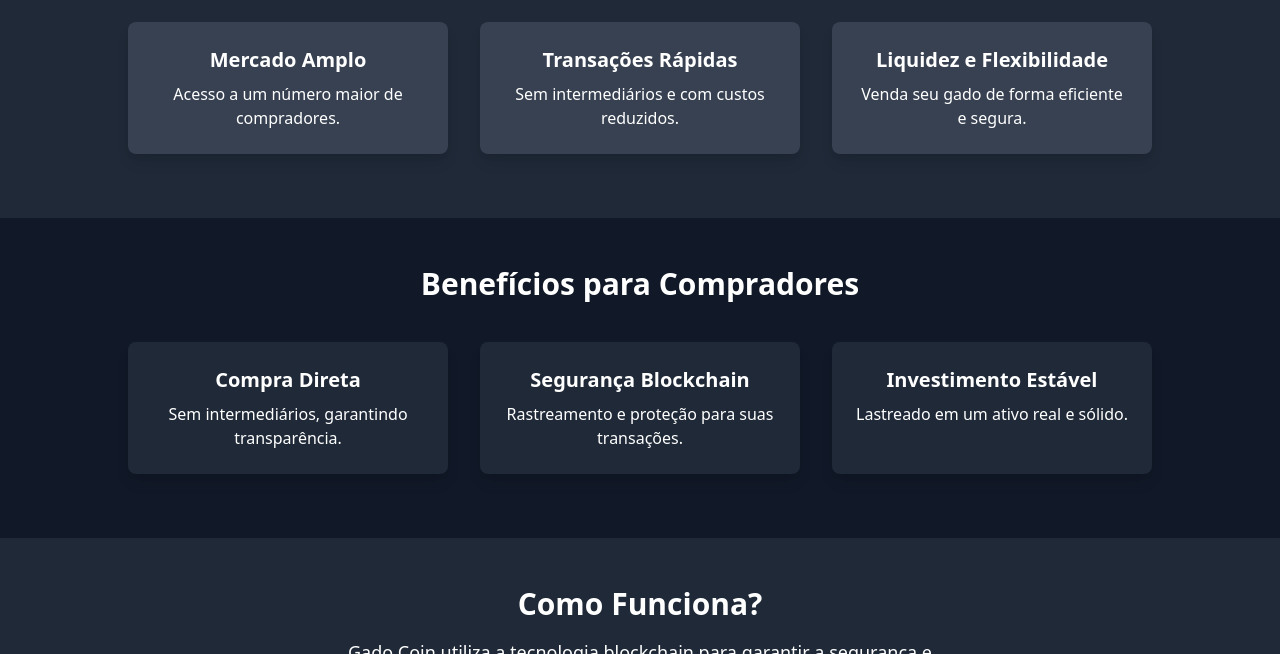
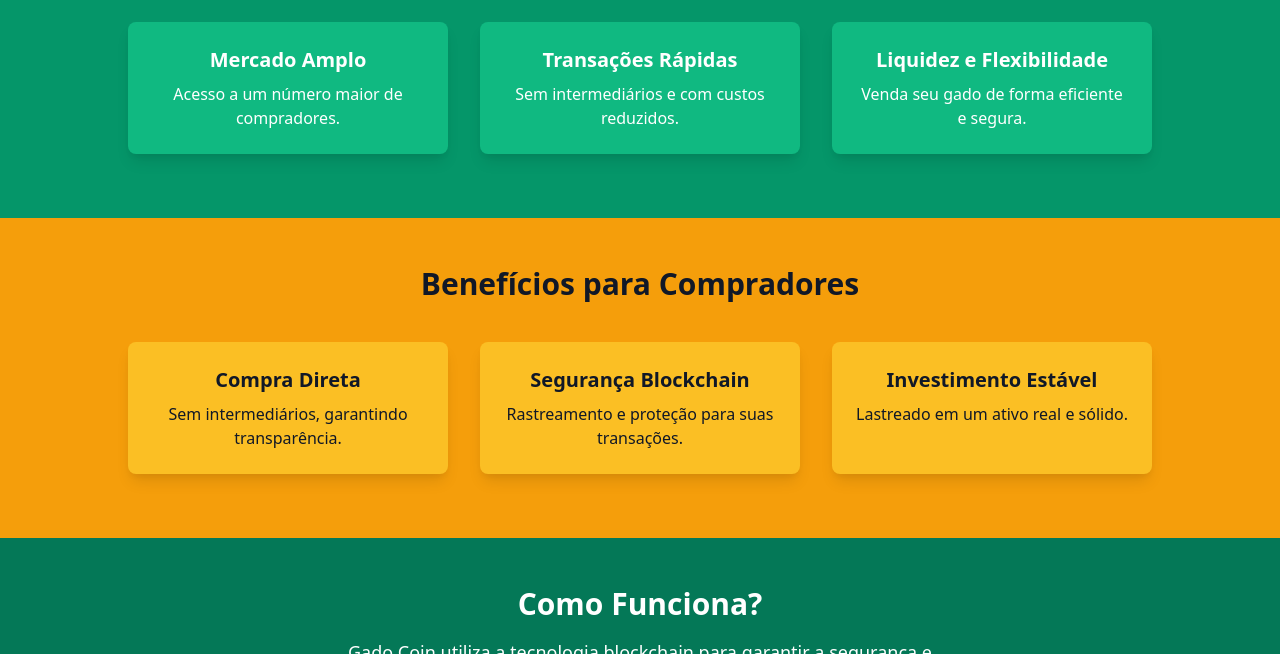
Before and after one commit to furlantrade/site, a plain HTML site: page index.html in a window 1280 px wide. Shown: the part 606-1260 px from the top of the page. Drawn offline with nearby package versions, Linux system fonts and the light colour scheme.

Commit message:
Add files via upload

```diff
--- a/index.html
+++ b/index.html
@@ -6,11 +6,11 @@
     <title>Gado Coin - A Revolução no Mercado Pecuário</title>
     <link rel="stylesheet" href="https://cdnjs.cloudflare.com/ajax/libs/tailwindcss/2.2.19/tailwind.min.css">
 </head>
-<body class="bg-gray-900 text-white">
-    <header class="relative text-center py-10 bg-cover bg-center" style="background-image: url('https://source.unsplash.com/1600x900/?cattle,farm');">
+<body class="bg-gradient-to-r from-green-700 to-yellow-400 text-gray-900">
+    <header class="relative text-center py-10 bg-cover bg-center" style="background-image: url('gadocoin1.jpeg');">
         <div class="bg-black bg-opacity-50 py-10">
             <h1 class="text-5xl font-bold text-white">Gado Coin</h1>
-            <p class="text-lg mt-2">A criptomoeda que conecta pecuaristas e compradores com segurança e transparência</p>
+            <p class="text-lg mt-2 text-white">A criptomoeda que conecta pecuaristas e compradores com segurança e transparência</p>
         </div>
     </header>
 
@@ -19,43 +19,43 @@
         <p class="mt-4 text-lg max-w-2xl mx-auto">Gado Coin é uma criptomoeda inovadora projetada para facilitar a compra e venda de gado, conectando pecuaristas e compradores de forma direta e transparente. Lastreada na arroba do boi, Gado Coin oferece estabilidade e segurança para suas transações.</p>
     </section>
 
-    <section class="text-center py-12 bg-gray-800">
+    <section class="text-center py-12 bg-green-600 text-white">
         <h2 class="text-3xl font-semibold">Benefícios para Pecuaristas</h2>
         <div class="flex flex-wrap justify-center mt-6">
-            <div class="m-4 p-6 max-w-xs bg-gray-700 rounded-lg shadow-lg">
+            <div class="m-4 p-6 max-w-xs bg-green-500 rounded-lg shadow-lg">
                 <h3 class="text-xl font-bold">Mercado Amplo</h3>
                 <p class="mt-2">Acesso a um número maior de compradores.</p>
             </div>
-            <div class="m-4 p-6 max-w-xs bg-gray-700 rounded-lg shadow-lg">
+            <div class="m-4 p-6 max-w-xs bg-green-500 rounded-lg shadow-lg">
                 <h3 class="text-xl font-bold">Transações Rápidas</h3>
                 <p class="mt-2">Sem intermediários e com custos reduzidos.</p>
             </div>
-            <div class="m-4 p-6 max-w-xs bg-gray-700 rounded-lg shadow-lg">
+            <div class="m-4 p-6 max-w-xs bg-green-500 rounded-lg shadow-lg">
                 <h3 class="text-xl font-bold">Liquidez e Flexibilidade</h3>
                 <p class="mt-2">Venda seu gado de forma eficiente e segura.</p>
             </div>
         </div>
     </section>
 
-    <section class="text-center py-12">
+    <section class="text-center py-12 bg-yellow-500 text-gray-900">
         <h2 class="text-3xl font-semibold">Benefícios para Compradores</h2>
         <div class="flex flex-wrap justify-center mt-6">
-            <div class="m-4 p-6 max-w-xs bg-gray-800 rounded-lg shadow-lg">
+            <div class="m-4 p-6 max-w-xs bg-yellow-400 rounded-lg shadow-lg">
                 <h3 class="text-xl font-bold">Compra Direta</h3>
                 <p class="mt-2">Sem intermediários, garantindo transparência.</p>
             </div>
-            <div class="m-4 p-6 max-w-xs bg-gray-800 rounded-lg shadow-lg">
+            <div class="m-4 p-6 max-w-xs bg-yellow-400 rounded-lg shadow-lg">
                 <h3 class="text-xl font-bold">Segurança Blockchain</h3>
                 <p class="mt-2">Rastreamento e proteção para suas transações.</p>
             </div>
-            <div class="m-4 p-6 max-w-xs bg-gray-800 rounded-lg shadow-lg">
+            <div class="m-4 p-6 max-w-xs bg-yellow-400 rounded-lg shadow-lg">
                 <h3 class="text-xl font-bold">Investimento Estável</h3>
                 <p class="mt-2">Lastreado em um ativo real e sólido.</p>
             </div>
         </div>
     </section>
 
-    <section class="text-center py-12 bg-gray-800">
+    <section class="text-center py-12 bg-green-700 text-white">
         <h2 class="text-3xl font-semibold">Como Funciona?</h2>
         <p class="mt-4 text-lg max-w-2xl mx-auto">Gado Coin utiliza a tecnologia blockchain para garantir a segurança e transparência das transações. Cada Gado Coin é lastreada em uma quantidade específica de arrobas de boi, garantindo estabilidade e segurança para seus investimentos.</p>
     </section>
@@ -66,7 +66,7 @@
         <a href="#" class="mt-6 inline-block px-6 py-3 bg-gray-900 text-white font-bold rounded-lg shadow-lg hover:bg-gray-700">Saiba Mais</a>
     </section>
 
-    <footer class="text-center py-6 bg-gray-900">
+    <footer class="text-center py-6 bg-gray-900 text-white">
         <p>&copy; 2025 Gado Coin. Todos os direitos reservados.</p>
     </footer>
 </body>
```
